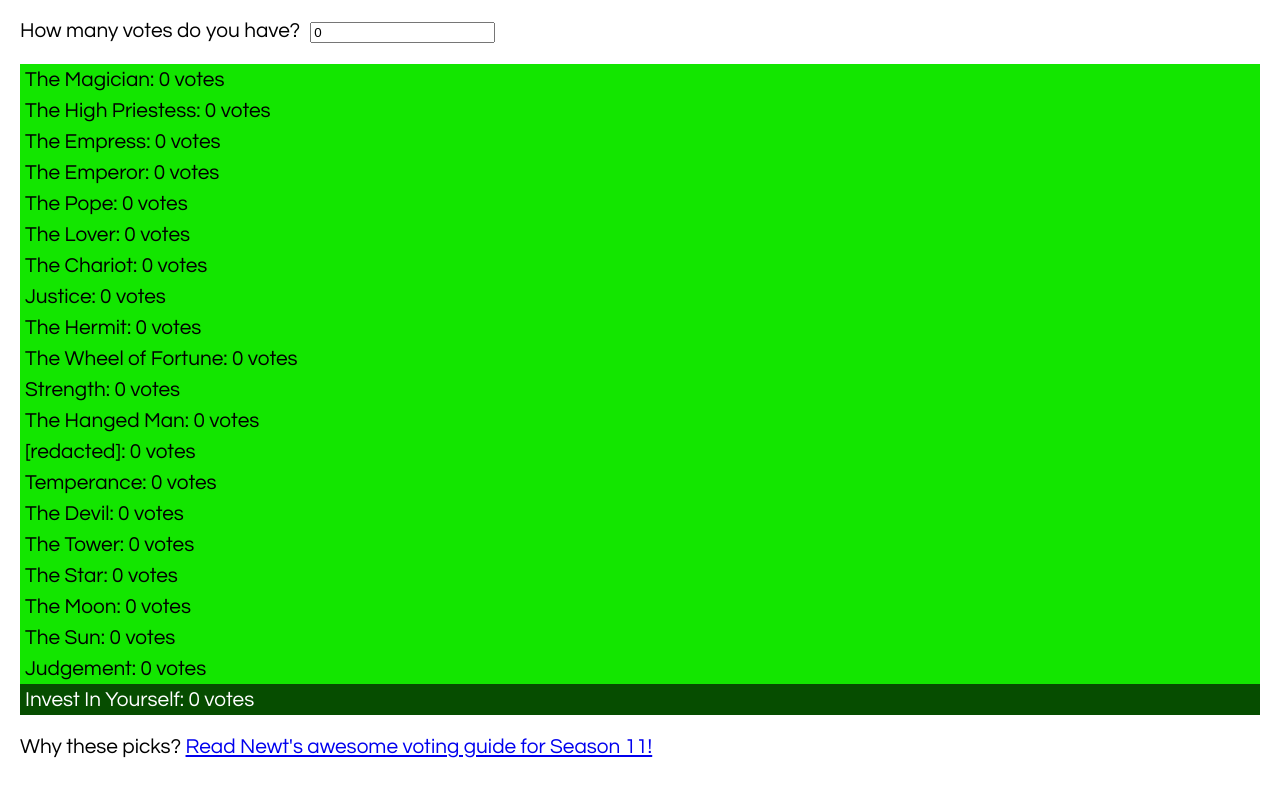
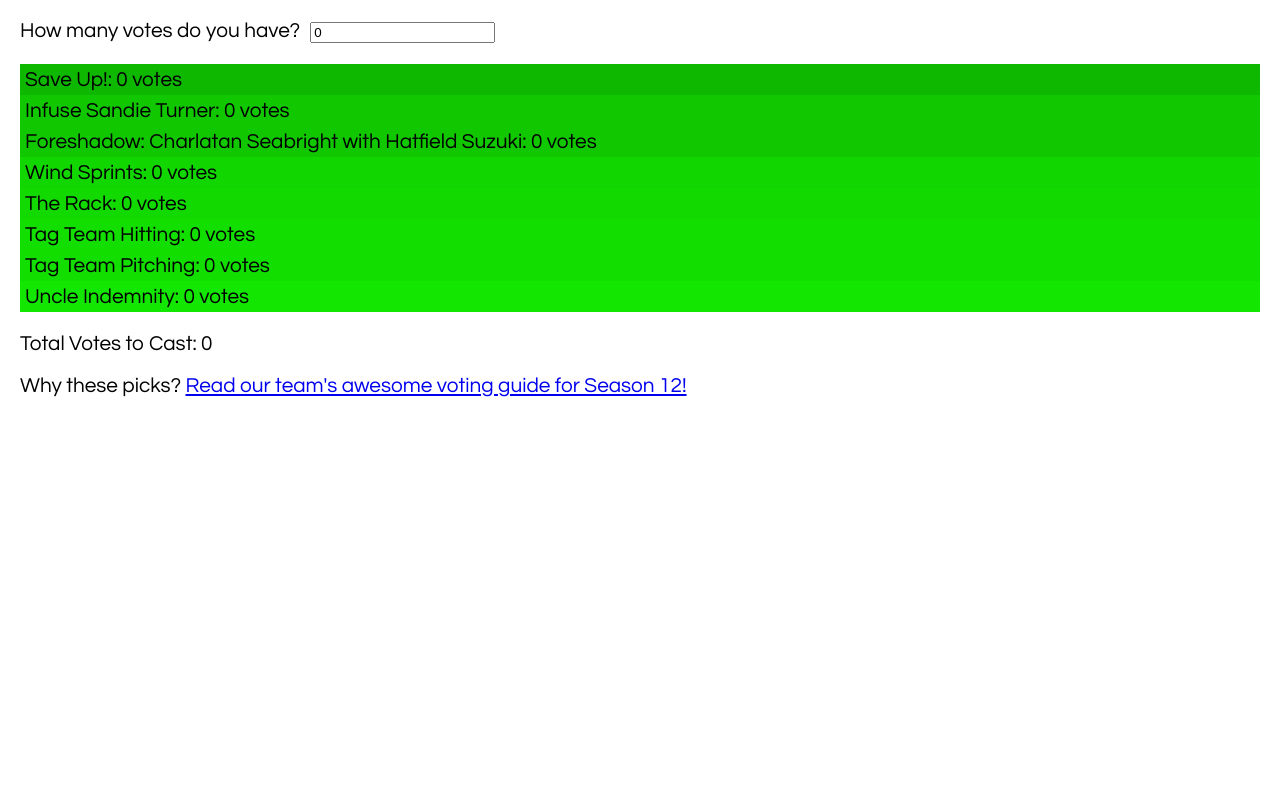
Before and after one commit to rgallo/voting-calc, a React (Create React App) app: page / in a window 1280 px wide. Shown: the top 796 px of the page. Built offline with nearby package versions, Linux system fonts and the light colour scheme.

Commit message:
S12 voting guide, add includeInTotal for votes to actually cast

```diff
--- a/public/config.json
+++ b/public/config.json
@@ -1,29 +1,46 @@
 {
-  "season": "11",
-  "guideurl": "https://docs.google.com/document/d/1NOSn42tjQXhvmxhTcYRoa_fw6n4J2Cc7TBy1sokt-pk/edit?usp=sharing",
+  "season": "12",
+  "guideurl": "https://docs.google.com/document/d/1CbOlMOpx-SAs3kPh_-Th4U-B6uEs2TMmbI_wW_hLzXg/edit?usp=sharing",
   "votetypes": [
-    ["Invest In Yourself", 1.00],
-    ["Judgement", 0.00],
-    ["The Sun", 0.00],
-    ["The Moon", 0.00],
-    ["The Star", 0.00],
-    ["The Tower", 0.00],
-    ["The Devil", 0.00],
-    ["Temperance", 0.00],
-    ["[redacted]", 0.00],
-    ["The Hanged Man", 0.00],
-    ["Strength", 0.00],
-    ["The Wheel of Fortune", 0.00],
-    ["The Hermit", 0.00],
-    ["Justice", 0.00],
-    ["The Chariot", 0.00],
-    ["The Lover", 0.00],
-    ["The Pope", 0.00],
-    ["The Emperor", 0.00],
-    ["The Empress", 0.00],
-    ["The High Priestess", 0.00],
-    ["The Magician", 0.00]
-  ],
-  "reverse": true,
-  "guideowner": "Newt"
+    {
+      "label": "Save Up!",
+      "value": 0.30,
+      "includeInTotal": false
+    },
+    {
+      "label": "Infuse Sandie Turner",
+      "value": 0.20,
+      "includeInTotal": true
+    },
+    {
+      "label": "Foreshadow: Charlatan Seabright with Hatfield Suzuki",
+      "value": 0.20,
+      "includeInTotal": true
+    },
+    {
+      "label": "Wind Sprints",
+      "value": 0.10,
+      "includeInTotal": true
+    },
+    {
+      "label": "The Rack",
+      "value": 0.08,
+      "includeInTotal": true
+    },
+    {
+      "label": "Tag Team Hitting",
+      "value": 0.05,
+      "includeInTotal": true
+    },
+    {
+      "label": "Tag Team Pitching",
+      "value": 0.05,
+      "includeInTotal": true
+    },
+    {
+      "label": "Uncle Indemnity",
+      "value": 0.0,
+      "includeInTotal": true
+    }
+  ]
 }
--- a/src/App.js
+++ b/src/App.js
@@ -8,6 +8,7 @@ const App = () => {
   const [guideurl, setGuideURL] = useState("http://nymillennials.rocks");
   const [seasonNumber, setSeasonNumber] = useState("?");
   const [voteTotals, setVoteTotals] = useState({});
+  const [votesToCast, setVotesToCast] = useState(0);
   const [reverse, setReverse] = useState(false);
   const [guideowner, setGuideOwner] = useState("our team");
   const colorH = 115;
@@ -33,19 +34,28 @@ const App = () => {
   useEffect(() => {
     let votesleft = votes;
     let pctleft = 1.0;
+    let castVotes = 0;
     const totals = {};
-    voteTypes.forEach(([name, pct], idx) => {
+    voteTypes.forEach(({label, value, includeInTotal}, idx) => {
       if (idx === voteTypes.length - 1) {
-        totals[name] = votesleft;
+        totals[label] = votesleft;
+        if (includeInTotal) {
+          castVotes += votesleft;
+        }
       } else {
         debugger;
-        const calculatedVotes = Math.round((pct / pctleft) * votesleft);
-        totals[name] = calculatedVotes || Math.min(votesleft, 1);
-        pctleft -= pct;
-        votesleft -= totals[name]
+        const calculatedVotes = Math.round((value / pctleft) * votesleft);
+        const votesToAdd = calculatedVotes || Math.min(votesleft, 1);
+        totals[label] = votesToAdd;
+        if (includeInTotal) {
+          castVotes += votesToAdd;
+        }
+        pctleft -= value;
+        votesleft -= totals[label]
       }
     });
     setVoteTotals(totals);
+    setVotesToCast(castVotes);
   }, [votes, voteTypes]);
 
   const getLValue = (val) => {
@@ -60,14 +70,16 @@ const App = () => {
       <br />
       {(reverse ? voteTypes.slice(0).reverse() : voteTypes).map((votetype) => {
         return (
-          <div key={votetype[0]} className="voteType" style={{ "color": votetype[1] > .8 ? "white": "black", "backgroundColor": `hsl(${colorH}, ${colorS}%, ${getLValue(votetype[1])}%)` }}>
+          <div key={votetype.label} className="voteType" style={{ "color": votetype.value > .8 ? "white": "black", "backgroundColor": `hsl(${colorH}, ${colorS}%, ${getLValue(votetype.value)}%)` }}>
             {debug ?
-              `${votetype[0]}: ${voteTotals[votetype[0]] ?? 0} vote${voteTotals[votetype[0]] === 1 ? "" : "s"} - ${votes <= 0 ? (0).toFixed(2) : (((voteTotals[votetype[0]] ?? 0) / votes) * 100.0).toFixed(2)}%` :
-              `${votetype[0]}: ${voteTotals[votetype[0]] ?? 0} vote${voteTotals[votetype[0]] === 1 ? "" : "s"}`
+              `${votetype.label}: ${voteTotals[votetype.label] ?? 0} vote${voteTotals[votetype.label] === 1 ? "" : "s"} - ${votes <= 0 ? (0).toFixed(2) : (((voteTotals[votetype.label] ?? 0) / votes) * 100.0).toFixed(2)}%` :
+              `${votetype.label}: ${voteTotals[votetype.label] ?? 0} vote${voteTotals[votetype.label] === 1 ? "" : "s"}`
             }
           </div>
         );
       })}
+      <br />
+      <div>Total Votes to Cast: {votesToCast}</div>
       <br />
     <div>Why these picks? <a target="_blank" rel="noopener noreferrer" href={guideurl}>{`Read ${guideowner}'s awesome voting guide for Season ${seasonNumber}!`}</a></div>
     </div>
```
